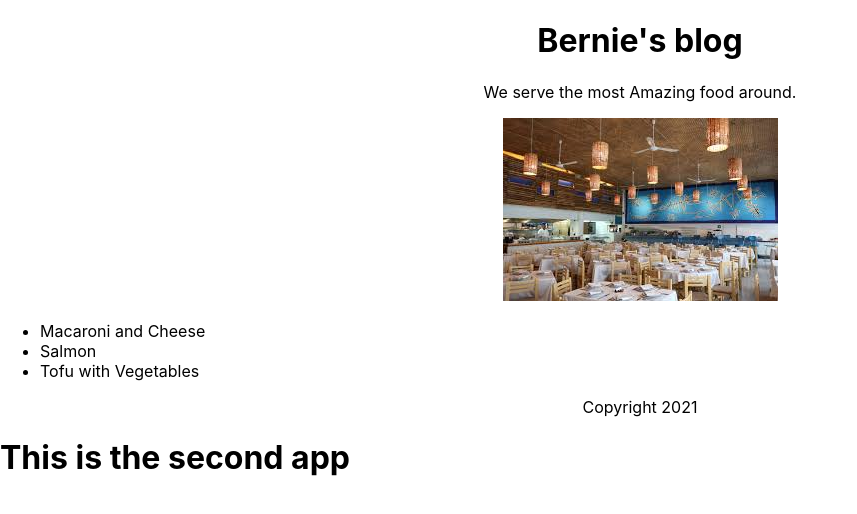
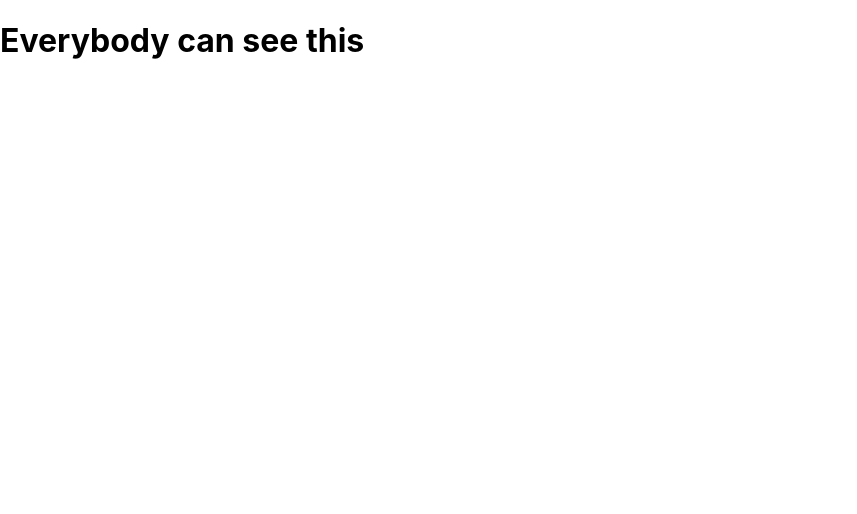
Before and after one commit to BernardoAguayoOrtega/react.js-essential-training, a React (Create React App) app: page / in a window 1280 px wide. Shown: the top 514 px of the page, without its empty margins (0-857 px from the left). Built offline with nearby package versions, Linux system fonts and the light colour scheme.

Commit message:
[update] conditional rendering first step

```diff
--- a/src/App.js
+++ b/src/App.js
@@ -1,51 +1,19 @@
 import './App.css';
-import restaurant from './restaurant/restaurant.jpeg'
 
-function Header(props) {
-
-  return(
-    <header>
-      <h1>{props.name}'s blog</h1>
-    </header>
-  )
+function SecretComponent() {
+	return <h1>Secret Information</h1>;
 }
 
-function Content(props) {
-
-  return(
-    <section>
-      <p>We serve the most {props.adjective} food around.</p>
-      <img src={restaurant} alt="restaurant"/>
-      <ul style={{textAlign: "left"}}>
-        {props.dishes.map((dish) => <li key={dish.index}>{dish.dish}</li>)}
-      </ul>
-    </section>
-  )
+function RegularComponent() {
+	return <h1>Everybody can see this</h1>;
 }
 
-function Footer(props) {
-
-  return(
-    <footer>Copyright {props.year}</footer>
-  )
-}
-
-const dishes = [
-  "Macaroni and Cheese",
-  "Salmon",
-  "Tofu with Vegetables"
-]
-
-const dishesObjects = dishes.map((dish, index) => ({dish, index}))
-
-function App() {
-  return (
-    <div className="App">
-      <Header name="Bernie"/>
-      <Content adjective='Amazing' dishes={dishesObjects} />
-      <Footer year={new Date().getFullYear()}/>
-    </div>
-  );
+function App(props) {
+	if (props.authorized) {
+    return <SecretComponent />
+	} else {
+    return <RegularComponent />
+  }
 }
 
 export default App;
--- a/src/index.js
+++ b/src/index.js
@@ -3,14 +3,7 @@ import ReactDOM from 'react-dom';
 import './index.css';
 import App from './App'
 
-function AppTwo() {
-  return <h1>This is the second app</h1>
-}
-
 ReactDOM.render(
-  <>
-  <App />
-  <AppTwo />
-  </>,
+  <App authorized={false}/>,
   document.getElementById('root')
 );
```
